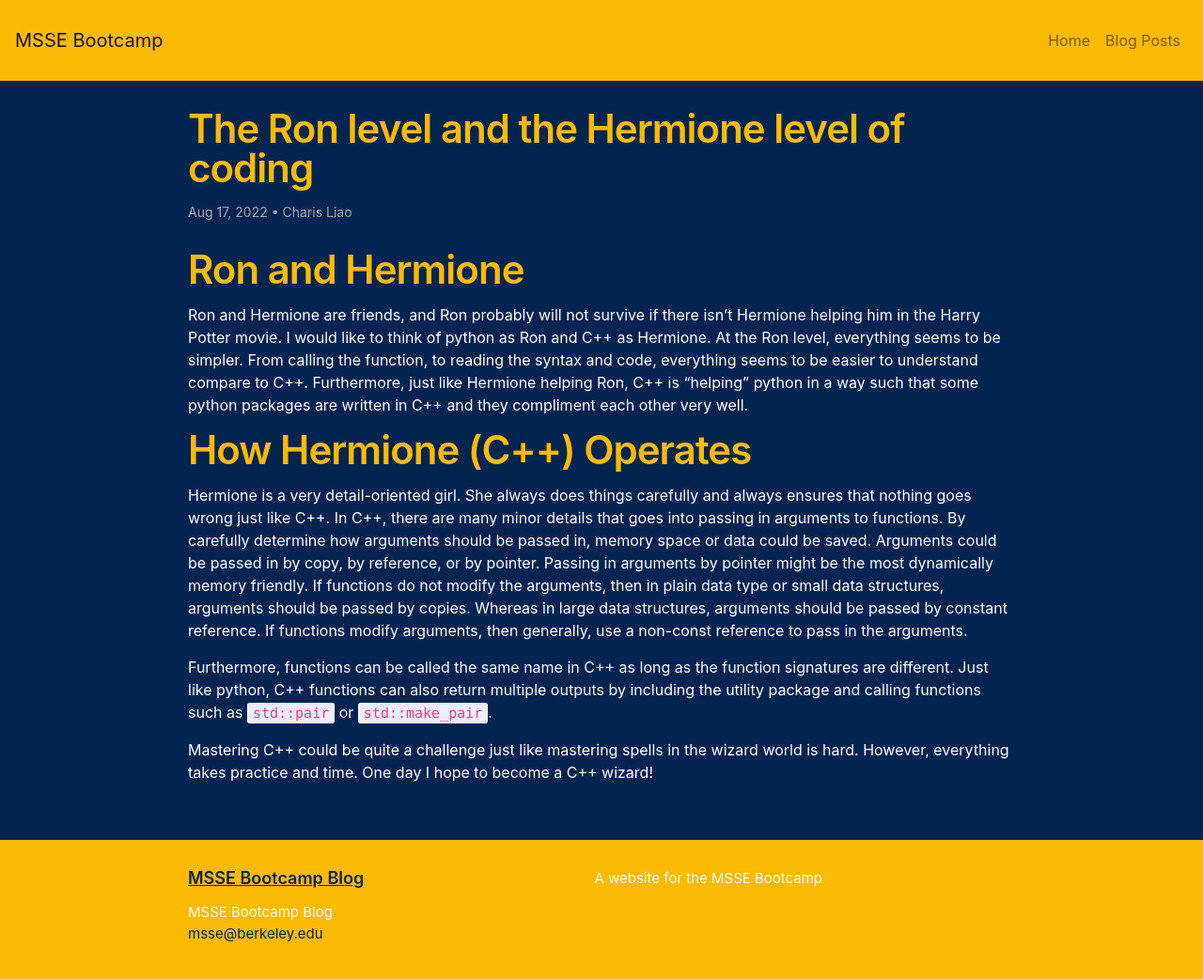
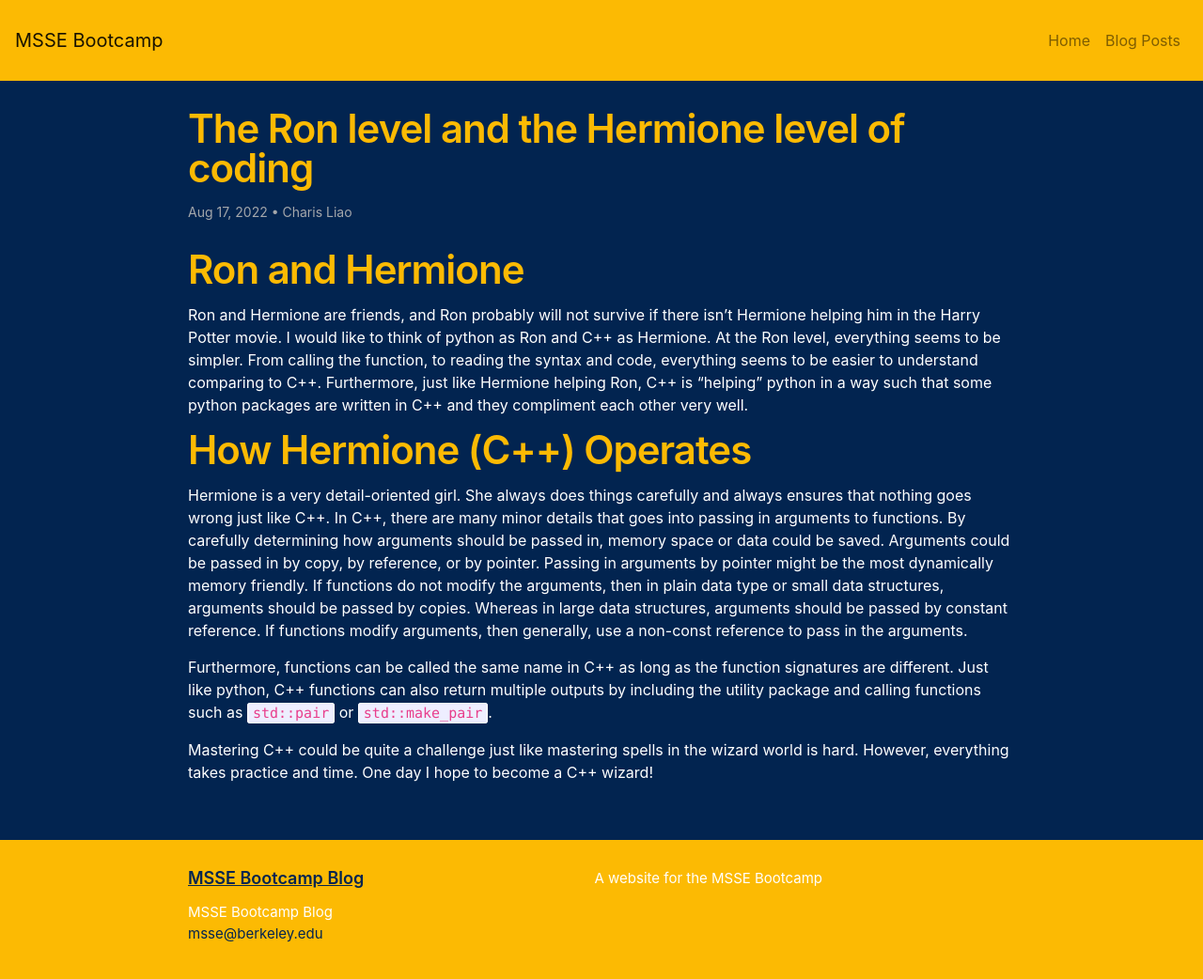
Before and after one commit to msse-2022-bootcamp/blog-alpha-chi-omega, a Jekyll site: the page built from _posts/2022-08-17-charis-blog3.md, in a window 1280 px wide and 1065 px high. Shown: the top 1042 px of the window at 94% size. Built offline with Jekyll 4.4.1, drawn with Linux system fonts in a browser that asks for light colours; some web fonts are replaced; Markdown is read by kramdown in place of the engine named in the settings.

Commit message:
fixed typo  blog post

```diff
--- a/_posts/2022-08-17-charis-blog3.md
+++ b/_posts/2022-08-17-charis-blog3.md
@@ -5,10 +5,10 @@ author: Charis Liao
 ---
 
 # Ron and Hermione
-Ron and Hermione are friends, and Ron probably will not survive if there isn't Hermione helping him in the Harry Potter movie. I would like to think of python as Ron and C++ as Hermione. At the Ron level, everything seems to be simpler. From calling the function, to reading the syntax and code, everything seems to be easier to understand compare to C++. Furthermore, just like Hermione helping Ron, C++ is "helping" python in a way such that some python packages are written in C++ and they compliment each other very well.
+Ron and Hermione are friends, and Ron probably will not survive if there isn't Hermione helping him in the Harry Potter movie. I would like to think of python as Ron and C++ as Hermione. At the Ron level, everything seems to be simpler. From calling the function, to reading the syntax and code, everything seems to be easier to understand comparing to C++. Furthermore, just like Hermione helping Ron, C++ is "helping" python in a way such that some python packages are written in C++ and they compliment each other very well.
 
 # How Hermione (C++) Operates
-Hermione is a very detail-oriented girl. She always does things carefully and always ensures that nothing goes wrong just like C++. In C++, there are many minor details that goes into passing in arguments to functions. By carefully determine how arguments should be passed in, memory space or data could be saved. Arguments could be passed in by copy, by reference, or by pointer. Passing in arguments by pointer might be the most dynamically memory friendly. If functions do not modify the arguments, then in plain data type or small data structures, arguments should be passed by copies. Whereas in large data structures, arguments should be passed by constant reference. If functions modify arguments, then generally, use a non-const reference to pass in the arguments.
+Hermione is a very detail-oriented girl. She always does things carefully and always ensures that nothing goes wrong just like C++. In C++, there are many minor details that goes into passing in arguments to functions. By carefully determining how arguments should be passed in, memory space or data could be saved. Arguments could be passed in by copy, by reference, or by pointer. Passing in arguments by pointer might be the most dynamically memory friendly. If functions do not modify the arguments, then in plain data type or small data structures, arguments should be passed by copies. Whereas in large data structures, arguments should be passed by constant reference. If functions modify arguments, then generally, use a non-const reference to pass in the arguments.
 
 Furthermore, functions can be called the same name in C++ as long as the function signatures are different. Just like python, C++ functions can also return multiple outputs by including the utility package and calling functions such as `std::pair` or `std::make_pair`.
 
```
